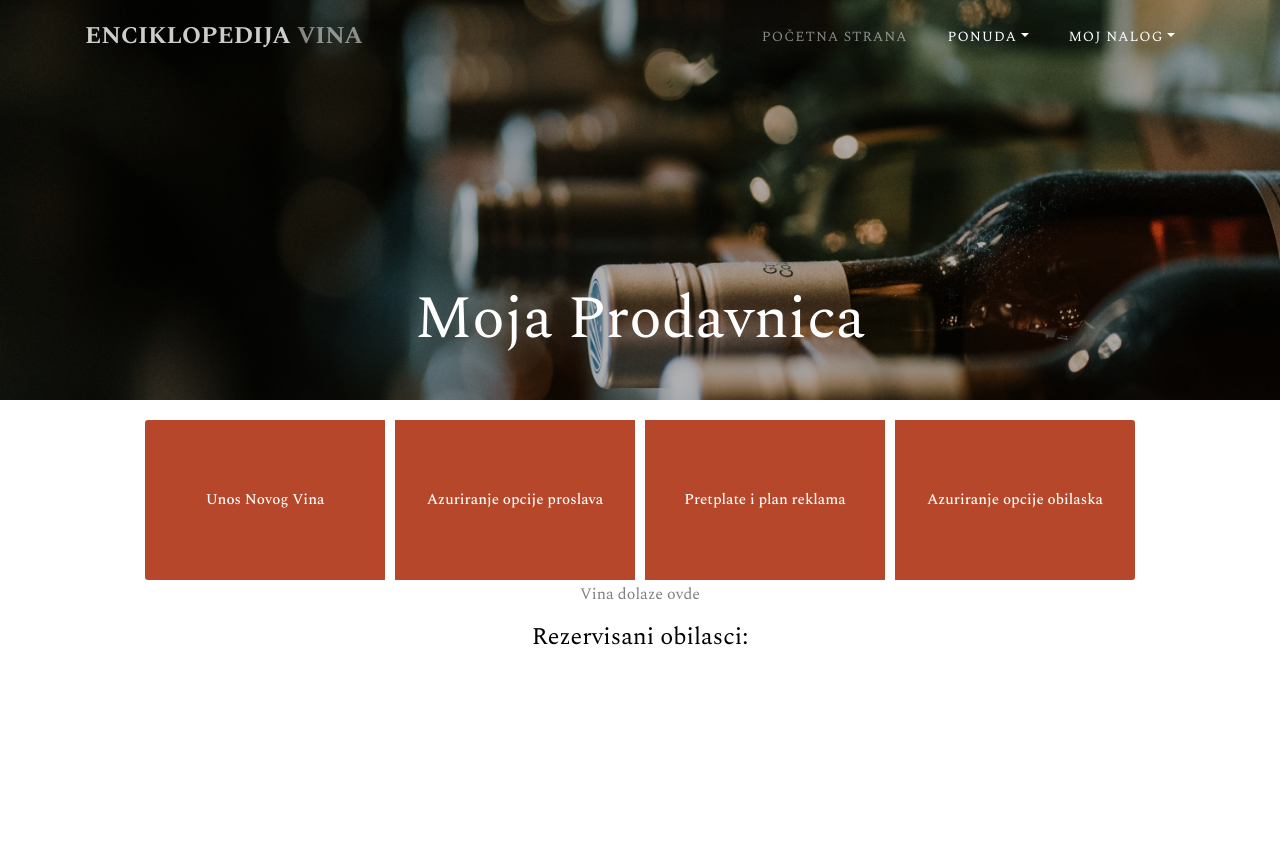
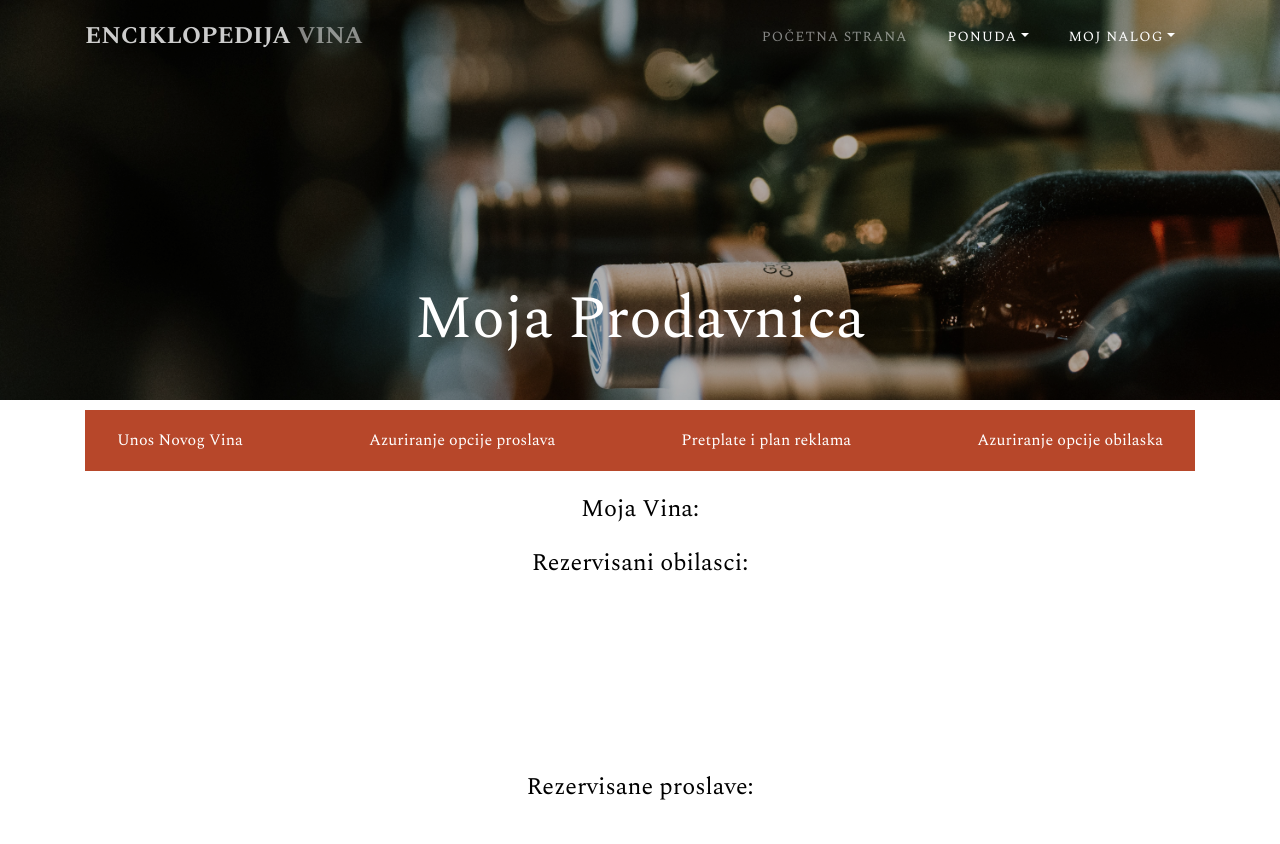
Before and after one commit to jelena3214/wine_encyclopedia, a Django app: page /user/add/myStore in a window 1280 px wide. Shown: the top 844 px of the page. After the commit the page ends 800 px from the top, so only its background shows below. Run offline with Django 4.2, Linux system fonts and the light colour scheme; the visitor is signed in with stand-in values (Sample User, id 1); data comes from the database, SQL or seed files in the repository; data that the repository does not hold is empty; some libraries are stand-ins or nearby versions.

Commit message:
Preuredjena mojaProdavnica, namesteno da se prikazuje istorija supskripcija i promenjen input za proslavu sa DATETIME na DATE
Change-Id: I89c86d32dc90bc7df1a041927e36b4e8c3bb8505

```diff
--- a/Implementacija/djangoProject/Aleksa/urls.py
+++ b/Implementacija/djangoProject/Aleksa/urls.py
@@ -16,5 +16,7 @@ urlpatterns = [
     path('removeSommelier/<str:value>/',views.removeSommelier,name='removeSommelier'),
     path('ad',views.viewAds,name='viewAds'),
     path('unsubscribeAd/<str:ad_id>',views.unsubscribeAd,name='unsubscribeAd'),
-    path('subscribeAd/<str:ad_id>',views.subscribeAd,name='subscribeAd')
+    path('subscribeAd/<str:ad_id>',views.subscribeAd,name='subscribeAd'),
+    path('removeWine/<str:wine_id>',views.removeWine,name='removeWine'),
+    # path('removeTour')
 ]
--- a/Implementacija/djangoProject/Aleksa/views.py
+++ b/Implementacija/djangoProject/Aleksa/views.py
@@ -9,6 +9,7 @@ from userApp.decorators import group_required
 from baza.models import *
 
 # from project_FourDesperados.Implementacija.djangoProject.baza.models import *
+
 # @login_required(login_url='/user')
 # @group_required("Proizvodjaci")
 def viewWine(request : HttpRequest):
@@ -47,16 +48,14 @@ def viewWine(request : HttpRequest):
             new_tag.tag = tag
             new_tag.save()
 
+        context = {
+            "message_body": "Vino je uspesno uneto."
+        }
+        return render(request, "modalMesesage.html", context)
     return render(request,"unosVina.html")
-
-
-
 
 def inputTour(request : HttpRequest):
     return unosObilaskaExit(request)
-
-
-
 
 
 # @login_required(login_url='/user')
@@ -231,22 +230,32 @@ def myStore(request):
     pictures = Slika.objects.filter(idponuda=tour.idponuda.idponuda)
     celebrations = Proslava.objects.filter(idponuda__idponuda__idkorisnik=request.user)
     reserved_tours = Termin.objects.filter(idponuda=tour.idponuda)
+    wines = Vino.objects.filter(idponuda__idkorisnik=request.user)
+    wine_tuple = []
+    for wine in wines:
+        picture = Slika.objects.get(idponuda=wine.idponuda)
+        wine_tuple.append([wine,picture])
+
 
     context = {
         'pictures' : pictures,
         'celebrations' : celebrations,
-        'resrved_tours' : reserved_tours
+        'resrved_tours' : reserved_tours,
+        'wines' : wine_tuple
     }
+    return render(request, "mojaProdavnica.html", context)
+
+
+def removeWine(request,wine_id):
+
+    wine_to_remove = Vino.objects.get(idponuda=wine_id)
+    wine_to_remove.delete()
+
+    return redirect("myStore")
 
 
 
 
-
-
-
-    return render(request,"mojaProdavnica.html",context)
-
-#TODO treba napraviti reklameExit funkciju koja ce da renderuje reklame i da podesi kontekst
 def viewAds(request : HttpRequest):
 
     return adsExit(request)
@@ -254,14 +263,16 @@ def viewAds(request : HttpRequest):
 def unsubscribeAd(request: HttpRequest, ad_id):
 
     ad_to_remove = Pretplacen.objects.get(idpretplata=ad_id,idkorisnik=request.user)
-    ad_to_remove.delete()
+    ad_to_remove.trenutnistatus = 'Istekla'
+    ad_to_remove.save()
+    # ad_to_remove.delete()
 
 
     return redirect('viewAds')
 
 def subscribeAd(request: HttpRequest, ad_id):
 
-    active_ads = Pretplacen.objects.filter(idkorisnik=request.user)
+    active_ads = Pretplacen.objects.filter(idkorisnik=request.user,trenutnistatus='Aktivna')
 
     if active_ads.exists():
         context = {
@@ -269,16 +280,14 @@ def subscribeAd(request: HttpRequest, ad_id):
         }
         return render(request, "modalMesesage.html", context)
 
-
-
     new_subscription = Pretplacen()
     new_subscription.idkorisnik = request.user
     new_subscription.datumpocetak = datetime.date.today()
     new_subscription.datumkraj = datetime.date.today()
     new_subscription.datumkraj.replace(year=new_subscription.datumkraj.year + 1)
     new_subscription.idpretplata = Pretplata.objects.get(idpretplata=ad_id)
+    new_subscription.trenutnistatus = 'Aktivna'
     new_subscription.save()
-    new_subscription.trenutnistatus = 'Aktivna'
 
     return redirect('viewAds')
 
@@ -286,9 +295,12 @@ def subscribeAd(request: HttpRequest, ad_id):
 
 def adsExit(request):
     ads_not_subscribed_to = Pretplata.objects.exclude(pretplacen__idkorisnik=request.user)
-    ads_subscribed_to = Pretplata.objects.filter(pretplacen__idkorisnik=request.user)
+    ads_subscribed_to = Pretplata.objects.filter(pretplacen__idkorisnik=request.user,pretplacen__trenutnistatus='Aktivna')
+    old_ads = Pretplata.objects.filter(pretplacen__idkorisnik=request.user,pretplacen__trenutnistatus='Istekla')
 
 
     context = {'ads_not_subscribed_to': ads_not_subscribed_to,
-               'ads_subscribed_to' : ads_subscribed_to}
+               'ads_subscribed_to' : ads_subscribed_to,
+               'old_ads' : old_ads
+               }
     return render(request, "unosReklame.html", context)
--- a/Implementacija/djangoProject/templates/mojaProdavnica.html
+++ b/Implementacija/djangoProject/templates/mojaProdavnica.html
@@ -1,65 +1,64 @@
 {% extends 'template.html' %}
-
+{% load static %}
 {% block title %}
     Moja Prodavnica
 {% endblock %}
 
 {% block content %}
+       <div class="container" style="margin-top: 10px;">
+                    <nav class="navbar navbar-light " style="background-color: #b7472a">
+                        <a class="nav-item nav-link" href="wine" style="color: white">Unos Novog Vina</a>
+{#                        <hr style="background-color: black;margin: 0;">#}
+
+                        <a class="nav-item nav-link" href="celebration" style="color: white">Azuriranje opcije proslava</a>
+{#                        <hr style="background-color: black;margin: 0">#}
+                        <a class="nav-item nav-link" href="ad" style="color: white">Pretplate i plan reklama</a>
+{#                        <hr style="background-color: black;margin: 0px">#}
+                        <a class="nav-item nav-link"  href="tour" style="color: white">Azuriranje opcije obilaska</a>
+                        </nav>
+    </div>
+
+
+
     <div class="container">
         <div class="row justify-content-center" style="margin-top: 10px">
                 {% for picture in pictures %}
                 <div class="card" style="width: 33%;">
-                    <img class="card-img-top" src="../../media/{{ picture.slika }}" alt="Card image cap">
+                    <img class="card-img-top" src="../../media/{{ picture.slika }}" style="max-width: 100%;max-height: 250px" alt="Card image cap">
                 </div>
             {% endfor %}
         </div>
 
     </div>
-    <div class="container" style="margin-top: 10px">
-        <div class="row text-left justify-content-center">
-{#                <div class="col-sm-3">#}
-{#                    <button class="btn custom_button" style="height : 10rem; width: 15rem; margin-left: 5px; margin-right: 5px; background-color: #b7472a; color: white">#}
-{#                    <a href="wine" style="color: white">Unos Novog Vina</a>#}
-{#                    </button>#}
-{#                </div>#}
-{#                <div class="col-sm-3">#}
-{#                    <button class="btn" style="height : 10rem; width: 15rem; margin-left: 5px; margin-right: 5px; background-color: #b7472a; color: white">#}
-{#                        <a href="celebration" style="color: white">Azuriranje opcije proslava</a>#}
-{#                    </button>#}
-{#                </div>#}
-{#            <div class="col-sm-3">#}
-{#                <button class="btn" style="height : 10rem; width: 15rem; margin-left: 5px; margin-right: 5px; background-color: #b7472a; color: white">#}
-{#                     <a href="ad" style="color: white">Pretplate i plan reklama</a>#}
-{#                </button>#}
-{##}
-{#            </div>#}
-{#            <div class="col-sm-3">#}
-{#                <button class="btn" style="height : 10rem; width: 15rem; margin-left: 5px; margin-right: 5px; background-color: #b7472a; color: white">#}
-{#                    <a href="tour" style="color: white">Azuriranje opcije obilaska</a>#}
-{#                </button>#}
-{##}
-{#            </div>#}
-            <div class="btn-group" role="group" aria-label="Basic example">
-                <button class="btn custom_button" style="height : 10rem; width: 15rem; margin-left: 5px; margin-right: 5px; background-color: #b7472a; color: white">
-                    <a href="wine" style="color: white">Unos Novog Vina</a>
-                </button>
-                <button class="btn" style="height : 10rem; width: 15rem; margin-left: 5px; margin-right: 5px; background-color: #b7472a; color: white">
-                    <a href="celebration" style="color: white">Azuriranje opcije proslava</a>
-                </button>
-                <button class="btn" style="height : 10rem; width: 15rem; margin-left: 5px; margin-right: 5px; background-color: #b7472a; color: white">
-                     <a href="ad" style="color: white">Pretplate i plan reklama</a>
-                </button>
-                <button class="btn col-sm-3" style="height : 10rem; width: 15rem; margin-left: 5px; margin-right: 5px; background-color: #b7472a; color: white">
-                    <a href="tour" style="color: white">Azuriranje opcije obilaska</a>
-                </button>
+    <div class="container">
+            <div class="row justify-content-center" style="margin-top: 10px;">
+                <h4>Moja Vina:</h4>
             </div>
+        <div id="mojaVina" class="row justify-content-center text-center">
+            {% for vino in wines  %}
+             <div class="col-md-4 d-flex">
+                <div class="product ftco-animate">
+                    <div class="img d-flex align-items-center justify-content-center"
+                         style="background-image: url('{% static '' %}{{ vino.1.slika }}') ">
+                        <div class="desc">
+                            <p class="meta-prod d-flex">
+                                <a href="{% url 'removeWine' vino.0.idponuda.idponuda %}"
+                                   class="d-flex align-items-center justify-content-center" style="color: white;"><span
+                                        class=""></span>X</a>
+                            </p>
+                        </div>
+                    </div>
+                    <div class="text text-center">
+                        <span class="category"
+                              style="text-transform: capitalize">{{ vino.0.naziv }}</span>
+                        <h2>{{ vino.0.naziv }}</h2>
+                        <p class="mb-0"><span class="price">{{ vino.0.cena }}.00 RSD</span>
+                    </div>
+                </div>
+            </div>
+             {% endfor %}
+        </div>
 
-        </div>
-    </div>
-    <div class="container">
-        <div id="mojaVina" class="row justify-content-center">
-            Vina dolaze ovde
-        </div>
     </div>
     <div class="container">
         <div class="row justify-content-center" style="margin-top: 10px">
@@ -69,7 +68,7 @@
 
             <div class="overflow-scroll" style="overflow: scroll; width: 30rem; height: 10rem">
                     {% for obilazak in resrved_tours %}
-                    <div class="card rounded-pill row" style="width: 28rem; margin-left: 2px; margin-right: 2px; margin-top: 2px; margin-bottom: 2px">
+                    <div class="card row" style="width: 28rem; margin: 2px">
                         <div class="card-body">
                             <div class="text-right" style="height: 5px">  <a href= "removeAd{{ obilazak.id }}" class="btn">X</a></div>
 
@@ -91,7 +90,7 @@
 
             <div class="overflow-scroll" style="overflow: scroll; width: 30rem; height: 10rem">
                     {% for proslava in celebrations %}
-                      <div class="card rounded-pill row" style="width: 28rem; margin-left: 2px; margin-right: 2px; margin-top: 2px; margin-bottom: 2px">
+                      <div class="card  row" style="width: 28rem; margin: 2px">
                         <div class="card-body">
                             <div class="text-right" style="height: 5px">  <a href= "removeAd{{ obilazak.id }}" class="btn">X</a></div>
 
--- a/Implementacija/djangoProject/templates/unosProslave.html
+++ b/Implementacija/djangoProject/templates/unosProslave.html
@@ -39,7 +39,7 @@
                 <div class="col-sm-6 form-group">
                     <div class="form-group">
                         <label for="inputTourPicture" class="">Odaberite datum pocetka proslave</label>
-                        <input name="inputDateStart" required class="" type="datetime-local"/>
+                        <input name="inputDateStart" required class="" type="date"/>
                     </div>
                 </div>
             </div>
```
Also changed, not shown: Implementacija/djangoProject/templates/unosObilaska.html (+25 -56 lines), Implementacija/djangoProject/templates/unosReklame.html (+5 -21 lines).
